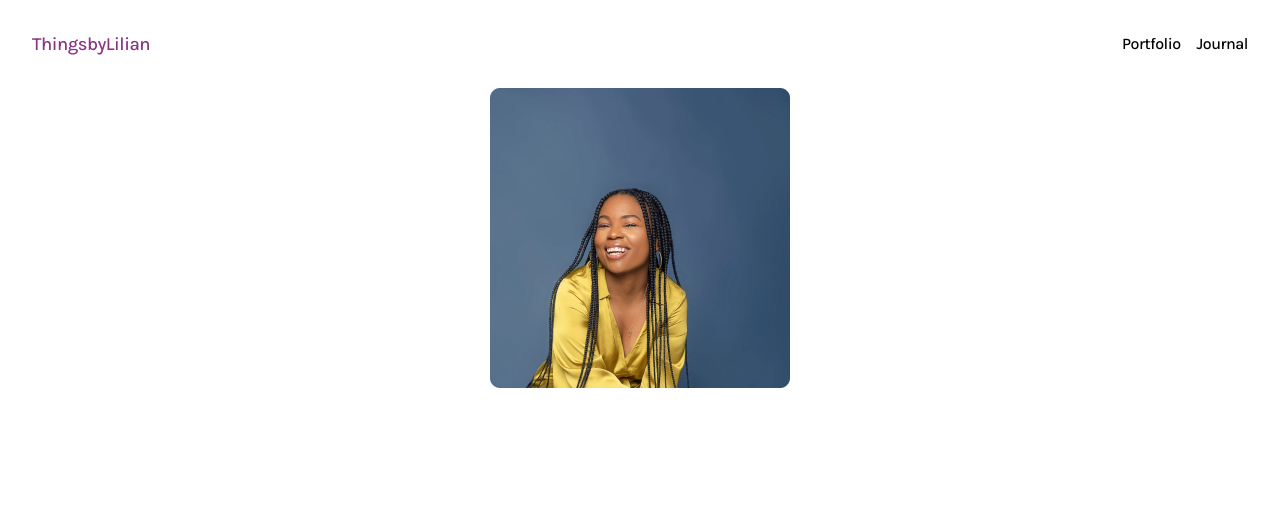
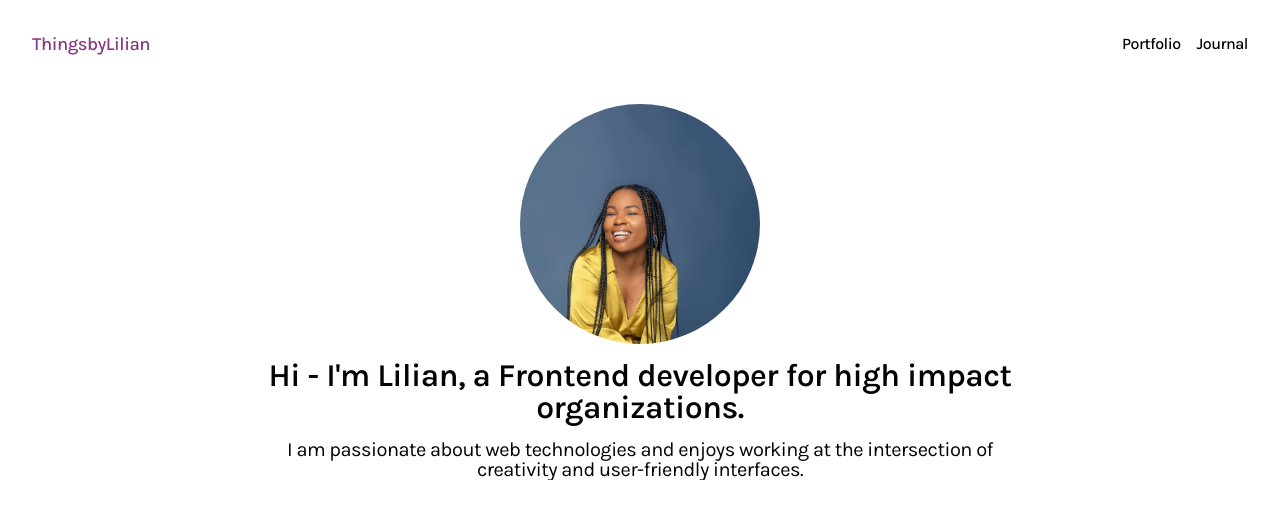
Before and after one commit to Lilianada/Lilydesigned, a React (Create React App) app: page / in a window 1280 px wide. Shown: the top 518 px of the page. Built offline with nearby package versions, Linux system fonts and the light colour scheme.

Commit message:
Profile description

```diff
--- a/src/components/Hero/AboutHero/AboutHero.jsx
+++ b/src/components/Hero/AboutHero/AboutHero.jsx
@@ -5,9 +5,21 @@ import "./AboutHero.scss";
 export default function AboutHero() {
   return (
     <section className="aboutHero">
-        <div className="profilePicture">
-            <img src={Pic} alt="Profile" className="img" />
+      <div className="profilePicture">
+        <img src={Pic} alt="Profile" className="img" />
+      </div>
+      <div className="profileDescription">
+        <h3 className="title">
+          Hi - I'm Lilian, a Frontend developer for high impact organizations.
+        </h3>
+        <p className="text">
+          I am passionate about web technologies and enjoys working at the
+          intersection of creativity and user-friendly interfaces.
+        </p>
+        <div className="buttonWrap">
+
         </div>
+      </div>
     </section>
   );
 }
--- a/src/components/Hero/AboutHero/AboutHero.scss
+++ b/src/components/Hero/AboutHero/AboutHero.scss
@@ -1,12 +1,46 @@
 .aboutHero{
     display: grid;
     place-items: center;
+    margin: 0 auto;
+    justify-content: center;
+    text-align: center;
+    width: 90%;
 
-    .profileImg{
+    @media screen and (min-width: 768px){
+        width: 60%;
+    }
+
+    .profilePicture{
         width: 12rem;
         height: 12rem;
-        object-fit: cover;
-        border-radius: 50%;
-        margin-top: 2rem;
+        margin-top: 1rem;
+
+        @media screen and (min-width: 768px){
+            width: 15rem;
+            height: 15rem;
+        }
+
+        .img{
+            object-fit: cover;
+            border-radius: 50%;
+        }
+    }
+
+    .profileDescription{
+        .title{
+            font-family: var(--font-text);
+            font-size: var(--thirtyTwo);
+            font-weight: 600;
+            line-height: 2rem;
+            text-align: center;
+            color: var(--black);
+            margin-top: 1rem;
+        }
+
+        .text{
+            margin-top: 1rem;
+            font-size: var(--twenty);
+            line-height: 1.25rem;
+        }
     }
 }
--- a/src/index.scss
+++ b/src/index.scss
@@ -37,14 +37,15 @@ $assets: rgba(137, 53, 131, 0.3);
     --font-text: #{$textFont};
 
     /* Font Sizes */
-    --fourty: 1.75rem;
-    --thirtyEight: 1.5rem;
-    --font-thirtyTwo: 1.35rem;
-    --font-twentyFour: 1.25rem;
-    --font-eighteen: 1.125rem;
-    --font-sixteen: .8725rem;
-    --font-fourteen: .88rem;
-    --font-twelve: .75rem;
+    --fourty: 2rem;
+    --thirtyEight: 1.95rem;
+    --thirtyTwo: 1.75rem;
+    --twentyFour: 1.25rem;
+    --twenty: 1.15rem;
+    --eighteen: 1.0625rem;
+    --sixteen: 1rem;
+    --fourteen: .88rem;
+    --twelve: .75rem;
     --ten: 0.625rem;
 }
 
@@ -55,11 +56,12 @@ $assets: rgba(137, 53, 131, 0.3);
         --thirtyTwo: 2rem;
         --thirty: 1.875rem;
         --twentyEight: 1.75rem;
-        --font-twentyFour: 1.5rem;
-        --font-eighteen: 1.25rem;
-        --font-sixteen: 1rem;
-        --font-fourteen: .88rem;
-        --font-twelve: .75rem;
+        --twentyFour: 1.5rem;
+        --twenty: 1.25rem;
+        --eighteen: 1.125rem;
+        --sixteen: 1rem;
+        --fourteen: .88rem;
+        --twelve: .75rem;
         --ten: 0.625rem;
     }
 }
```
